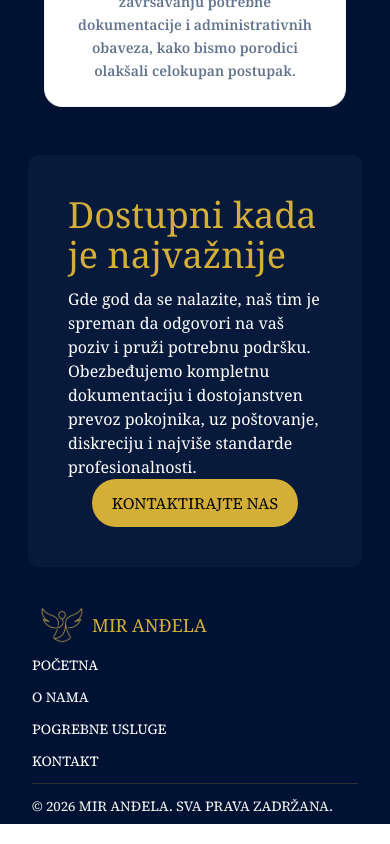
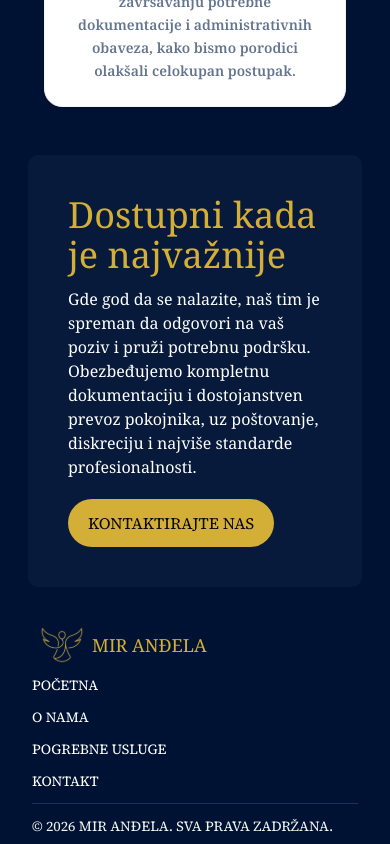
Before and after one commit to matkethekid/mirnadjela-ui, a Next.js app: page /pogrebne-usluge/sahrana in a window 390 px wide. Shown: the part 2405-3249 px from the top of the page. Built offline with nearby package versions, Linux system fonts and the light colour scheme.

Commit message:
feat: add gap between button & text

```diff
--- a/components/CtaSection.tsx
+++ b/components/CtaSection.tsx
@@ -9,7 +9,7 @@ const notoSerif = Noto_Serif({
 
 function CtaSection() {
     return (
-        <section className="w-full lg:max-w-315 mx-auto p-10 flex flex-col lg:flex-row justify-between items-center bg-[#071A3B] rounded-lg">
+        <section className="w-full lg:max-w-315 mx-auto p-10 flex flex-col lg:flex-row justify-between items-start lg:items-center bg-[#071A3B] rounded-lg gap-5">
             <div className="flex flex-col gap-3">
                 <p className={`${notoSerif.className} text-4xl text-[#D4AF37]`}>Dostupni kada je najvažnije</p>
                 <p className={`${notoSerif.className} text-white max-w-175`}>Gde god da se nalazite, naš tim je spreman da odgovori na vaš poziv i pruži potrebnu podršku. Obezbeđujemo kompletnu dokumentaciju i dostojanstven prevoz pokojnika, uz poštovanje, diskreciju i najviše standarde profesionalnosti.</p>
```
